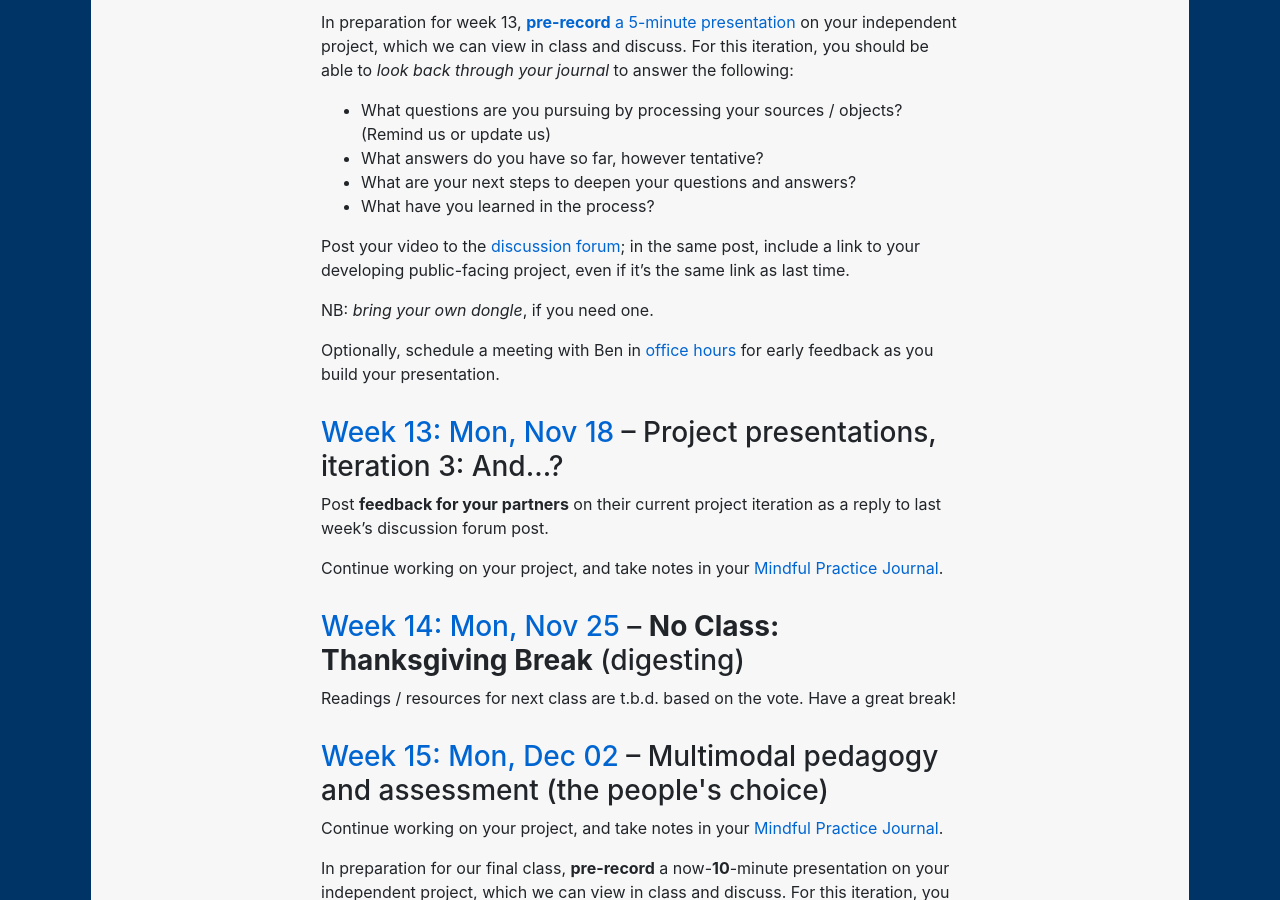
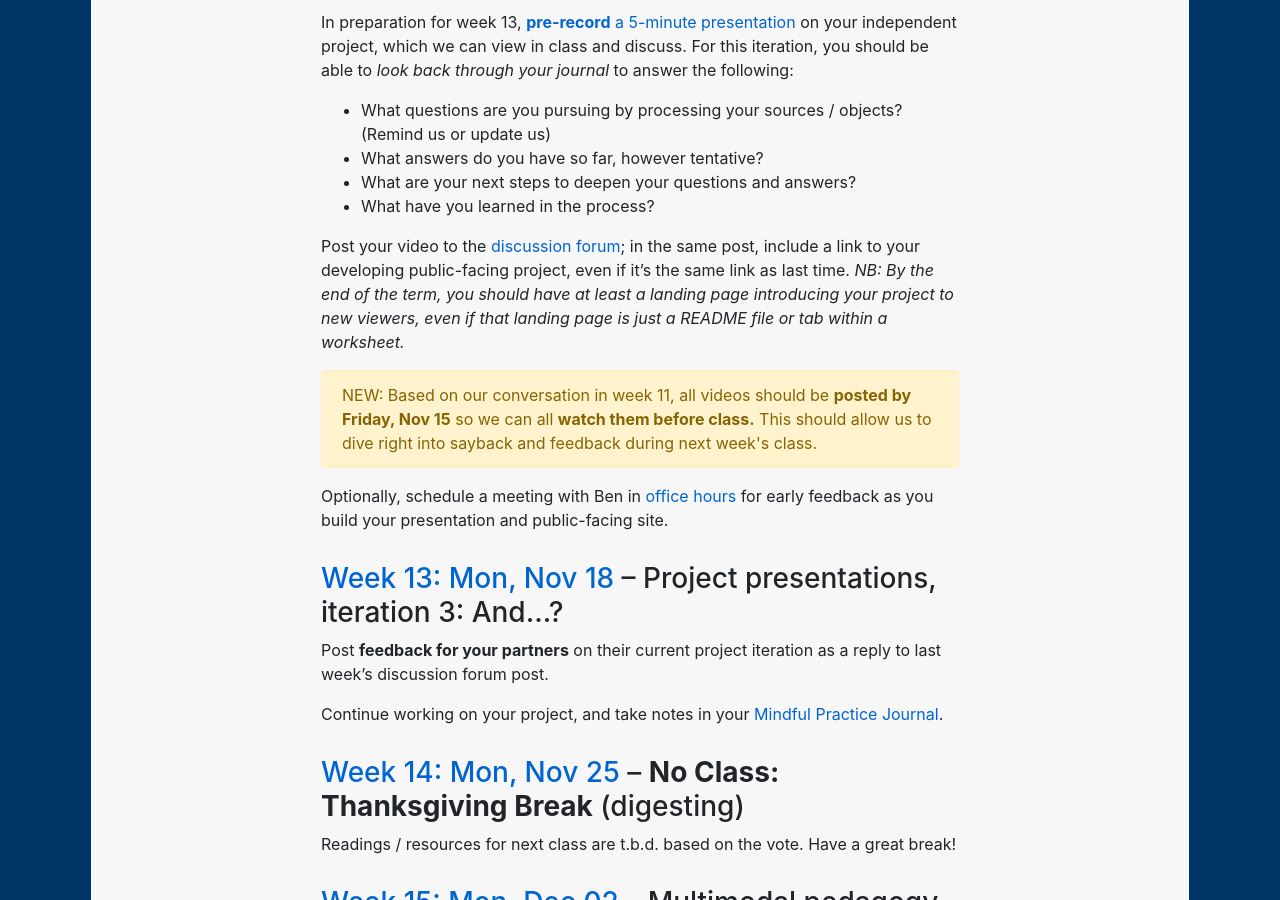
Before and after one commit to benmiller314/dsam2024fall, a Jekyll site: the page built from schedule.md, in a window 1280 px wide and 900 px high, scrolled down 10725 px. Built offline with Jekyll 4.4.1, drawn with Linux system fonts in a browser that asks for light colours; our own code applies the rules of GitHub Pages for plain Markdown files.

Commit message:
fix lesson 11 title
and in the schedule, add note for iteration 3 based on conversation in class (week 11)

```diff
--- a/schedule.md
+++ b/schedule.md
@@ -291,11 +291,11 @@ In preparation for week 13, [**pre-record** a 5-minute presentation](projects#pr
 * What are your next steps to deepen your questions and answers?
 * What have you learned in the process?
 
-Post your video to the [discussion forum]({{site.repo_url}}/discussions); in the same post, include a link to your developing public-facing project, even if it's the same link as last time.
+Post your video to the [discussion forum]({{site.repo_url}}/discussions); in the same post, include a link to your developing public-facing project, even if it's the same link as last time. _NB: By the end of the term, you should have at least a landing page introducing your project to new viewers, even if that landing page is just a README file or tab within a worksheet._
 
-NB: _bring your own dongle_, if you need one.
+<div class="alert alert-warning">NEW: Based on our conversation in week 11, all videos should be <strong>posted by Friday, Nov 15</strong> so we can all <strong>watch them before class.</strong> This should allow us to dive right into sayback and feedback during next week's class.</div>
 
-Optionally, schedule a meeting with Ben in [office hours](office) for early feedback as you build your presentation.
+Optionally, schedule a meeting with Ben in [office hours](office) for early feedback as you build your presentation and public-facing site.
 
 
 <h3 id="week-13"><a href='plans/week-13'>Week 13: Mon, Nov 18</a> – Project presentations, iteration 3: And...?</h3>
```
Also changed, not shown: plans/week-11.md (+1 -1 lines).
